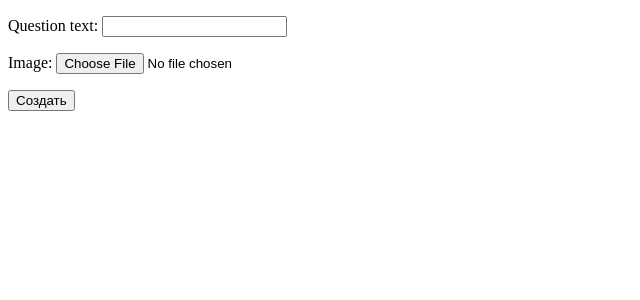
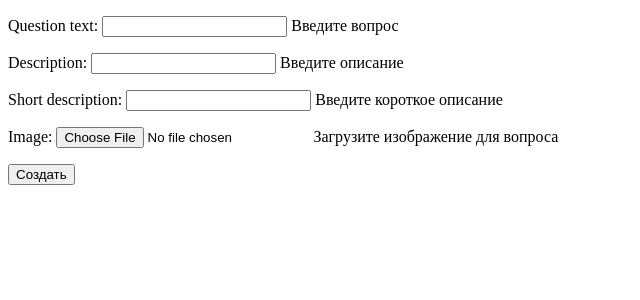
Before and after one commit to NepNepTea/djangoproj, a Django app: page /polls/createquestion in a window 1280 px wide. Shown: the top 300 px of the page, without its empty margins (0-640 px from the left). Run offline with Django 3.2, Linux system fonts and the light colour scheme.

Commit message:
models update

```diff
--- a/polls/forms.py
+++ b/polls/forms.py
@@ -11,8 +11,10 @@ class AvatarForm(forms.Form):
     image = forms.ImageField()
 
 class QuestionForm(forms.Form):
-    question_text = forms.CharField(max_length=200)
-    image = forms.ImageField()
+    question_text = forms.CharField(max_length=200, help_text = "Введите вопрос")
+    description = forms.CharField(max_length=200, help_text = "Введите описание")
+    short_description = forms.CharField(max_length=80, help_text = "Введите короткое описание")
+    image = forms.ImageField(help_text = "Загрузите изображение для вопроса")
 
 class ChoiceForm(forms.Form):
     choice_text = forms.CharField(max_length=200)
--- a/polls/models.py
+++ b/polls/models.py
@@ -5,11 +5,13 @@ from django.utils import timezone
 
 
 class Question(models.Model):
-    question_text = models.CharField(max_length=200)
+    question_text = models.CharField(max_length=200, help_text = "Введите вопрос")
     pub_date = models.DateTimeField('date published')
-    image = models.ImageField(upload_to="uploads/", null=True, blank=True)
+    image = models.ImageField(upload_to="uploads/", null=True, blank=True, help_text = "Загрузите изображение для вопроса")
     author = models.ForeignKey(User, null=True, on_delete=models.CASCADE)
     exp_date = models.DateTimeField(null=True, blank=True)
+    description = models.CharField(max_length=200, help_text = "Введите описание", null=True, blank=True)
+    short_description = models.CharField(max_length=80, help_text = "Введите короткое описание", null=True, blank=True)
     def was_published_recently(self):
         return self.pub_date >= timezone.now() - datetime.timedelta(days=1)
 
--- a/polls/templates/polls/detail.html
+++ b/polls/templates/polls/detail.html
@@ -4,6 +4,7 @@
         <legend>
             <h1>{{question.question_text}}</h1>
         </legend>
+        <p>{{question.description}}</p>
         {% if error_message %}<p><strong> {{error_message}}</strong></p>{% endif %}
         {% for choice in question.choice_set.all %}
         <input type="radio" name="choice" id="choice{{forloop.counter}}" value="{{choice.id}}">
--- a/polls/views.py
+++ b/polls/views.py
@@ -5,8 +5,7 @@ from django.urls import reverse
 from django.views import generic
 from .forms import QuestionForm, UserForm, AvatarForm, ChoiceForm
 from django.contrib.auth import authenticate, login
-import datetime
-from datetime import timedelta
+from datetime import timedelta, datetime
 from django.urls import reverse_lazy
 from django.contrib.auth.models import User
 from django.views.generic.edit import DeleteView
@@ -20,7 +19,7 @@ class IndexView(generic.ListView):
 
     def get_context_data(self, *args, **kwargs):
         context = super(IndexView, self).get_context_data(*args, **kwargs)
-        context['today'] = datetime.date.today()
+        context['today'] = datetime.now()
         return context
 
 
@@ -90,11 +89,13 @@ def create_question_view(request):
         form = QuestionForm(request.POST, request.FILES)
         if form.is_valid():
             question_text = form.cleaned_data.get("question_text")
+            description = form.cleaned_data.get("description")
+            short_description = form.cleaned_data.get("short_description")
             image = form.cleaned_data.get("image")
-            pub_date = datetime.date.today()
+            pub_date = datetime.now()
             exp_date = pub_date + timedelta(days=10)
             author = request.user
-            obj = Question.objects.create(image = image, question_text = question_text, pub_date = pub_date, exp_date = exp_date, author = author)
+            obj = Question.objects.create(image = image, description=description, short_description=short_description, question_text = question_text, pub_date = pub_date, exp_date = exp_date, author = author)
             obj.save()
             return redirect('polls:index')
         else:
```
Also changed, not shown: polls/templates/polls/index.html (+5 -2 lines), db.sqlite3, media/uploads/Screenshot_2024-11-29_230414.png (added), media/uploads/Screenshot_2024-12-14_125144.png (added), polls/migrations/0006_question_description_question_short_description_and_more.py (added).
